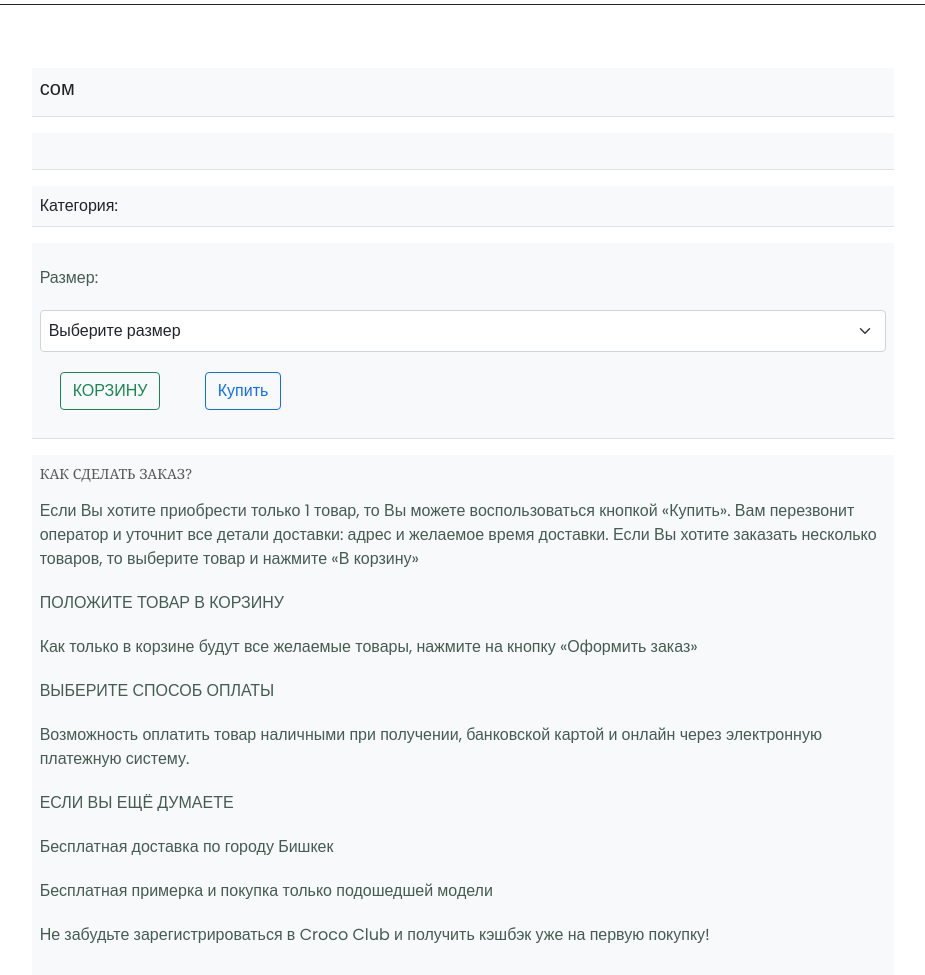
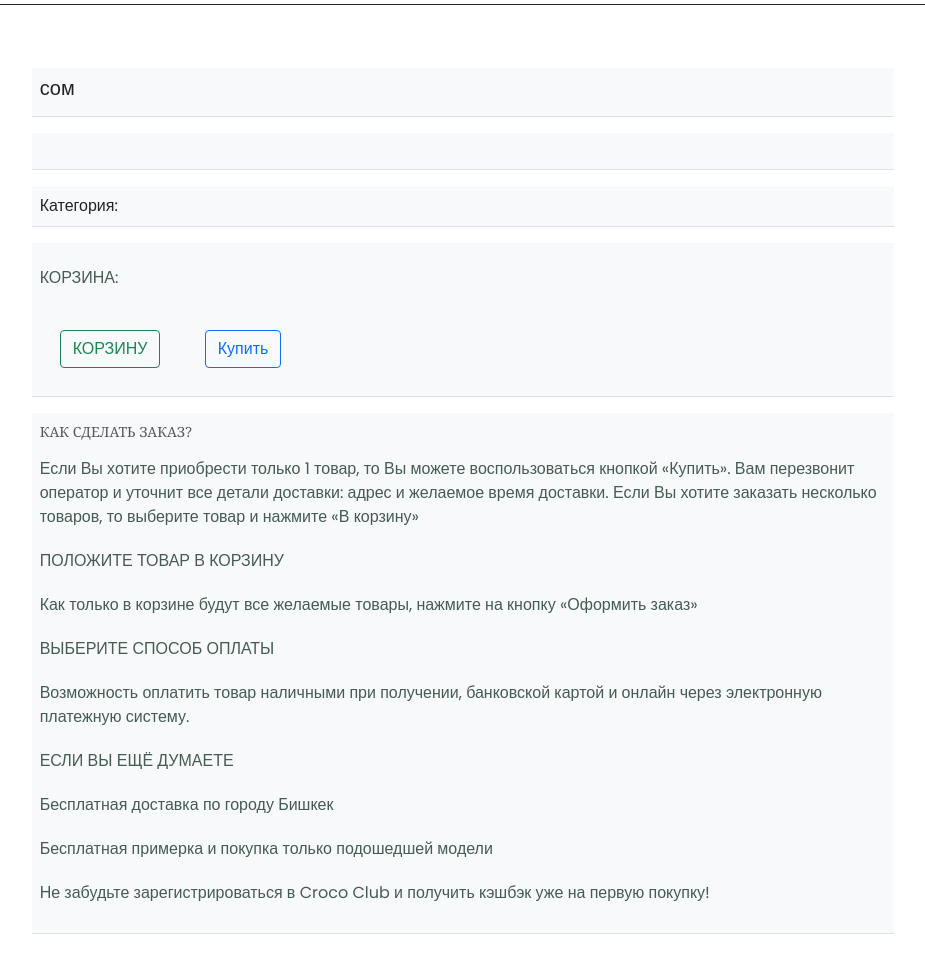
Before and after one commit to Sherdos/OnlineShopDjango, a Django app: page /product/add/review/ in a window 1280 px wide. Shown: the part 56-1031 px from the top of the page, without its empty margins (311-1236 px from the left). Run offline with Django 5.2, Linux system fonts and the light colour scheme.

Commit message:
added in cart

```diff
--- a/product/forms.py
+++ b/product/forms.py
@@ -1,6 +1,7 @@
 from django import forms
 from product.models import choices_review
 from product.models import Review
+from user.models import CartProduct
 
 
 class ReviewForm(forms.ModelForm):
@@ -11,3 +12,12 @@ class ReviewForm(forms.ModelForm):
         fields = ['text', 'assesment']
 
     # TODO: Define form fields here
+
+class CartProductForm(forms.ModelForm):
+    class Meta:
+        model = CartProduct
+        fields = ('count','size')
+        widgets = {
+            'count':forms.NumberInput(attrs={'class':'form-control'}),
+            'size':forms.Select(attrs={'class':'form-select d-inline-flex p-2 bd-highlight', })
+        }
--- a/product/templates/components/order/review_form.html
+++ b/product/templates/components/order/review_form.html
@@ -1,6 +1,6 @@
 <form method="post" action="{% url 'add_review' %}" class="option p-2 bg-light border-bottom"> <p>Оценка</p>
     {% csrf_token %}
-    {{form_review}}
+    {{form}}
     <input value="{{request.user.id}}" type="hidden" name="user">
     <input value="{{card.id}}" type="hidden" name="product">
   <button type="submit" class=" my-btn btn btn-outline-success">отправить</button>
--- a/product/templates/components/order/select_size.html
+++ b/product/templates/components/order/select_size.html
@@ -1,13 +1,5 @@
-<form method="post" class="option p-2 bg-light border-bottom"> <p>Размер:</p>
-    <select class="form-select d-inline-flex p-2 bd-highlight" aria-label="Default select example">
-
-    <option selected>Выберите размер</option>
-
-    {% for size in card.sizes.all %}
-    <option value="{{size.id}}">{{size.title}}</option>
-        {% empty %}
-        <option value="1">--------</option>
-    {% endfor %}
-  </select>
-  <button type="button" class=" my-btn btn btn-outline-success">КОРЗИНУ</button>
-  <button type="button" class=" my-btn btn btn-outline-primary">Купить</button></form>
+<form method="post" class="option p-2 bg-light border-bottom"> <p>КОРЗИНА:</p>
+    {{form_cart}}
+  <button type="submit" class=" my-btn btn btn-outline-success">КОРЗИНУ</button>
+  <button type="button" class=" my-btn btn btn-outline-primary">Купить</button>
+</form>
--- a/product/views.py
+++ b/product/views.py
@@ -3,10 +3,12 @@ from django.db.models.query import QuerySet
 from django.forms import BaseModelForm
 from django.http import HttpResponse
 from django.shortcuts import redirect, render
-from product.forms import  ReviewForm
+from product.forms import  CartProductForm, ReviewForm
 from product.models import Review,  Product
 from product.utils import search_product
 from django.views import generic
+
+from user.models import CartProduct
 
 # Create your views here.
 
@@ -23,6 +25,10 @@ class IndexView(generic.ListView):
         cards = Product.objects.all()[:3]
         return cards
 
+class AddCartView(generic.CreateView):
+    model = CartProduct
+    form_class = CartProductForm()
+
 class ShowProductView(generic.DetailView, generic.CreateView):
     model = Product
     template_name = 'pages/show_product.html'
@@ -31,7 +37,7 @@ class ShowProductView(generic.DetailView, generic.CreateView):
 
     def get_context_data(self, **kwargs: Any) -> dict[str, Any]:
         context = super().get_context_data(**kwargs)
-        context['form_review'] = ReviewForm()
+        context['form_cart'] = CartProductForm()
         title = context['card'].title
         context['title'] = f'{title}'
         context['cards'] = self.get_same_card(context['card'].categories.first())
--- a/user/models.py
+++ b/user/models.py
@@ -49,6 +49,7 @@ class Cart(models.Model):
 class CartProduct(models.Model):
     card = models.ForeignKey('product.Product', on_delete=models.CASCADE, verbose_name='Карта', related_name='cart_product')
     count = models.PositiveIntegerField(verbose_name='количество')
+    size = models.ForeignKey('product.Size', on_delete=models.CASCADE, related_name='size_cart_product', verbose_name='размер')
     cart = models.ForeignKey('user.Cart', on_delete=models.CASCADE, verbose_name='Корзина', related_name='cart_card')
 
 
```
Also changed, not shown: user/migrations/0003_cartproduct_size.py (added).
